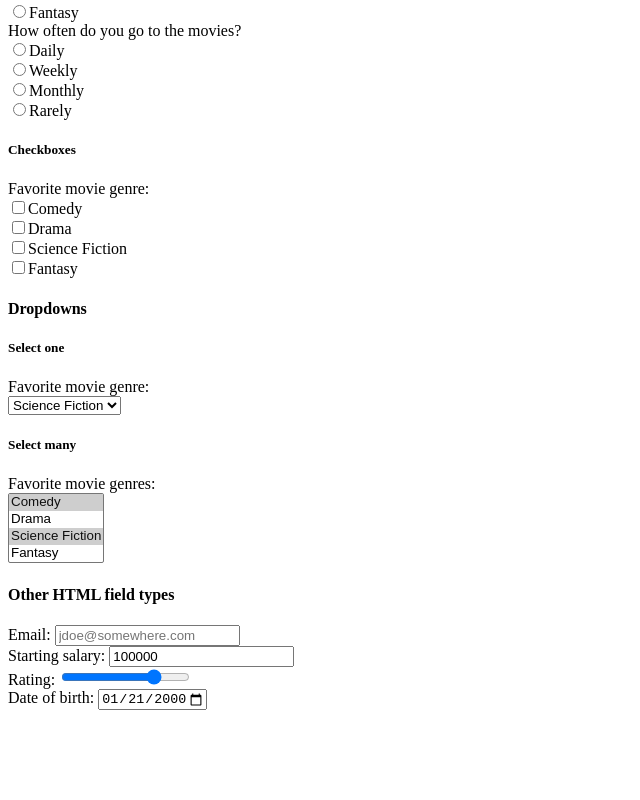
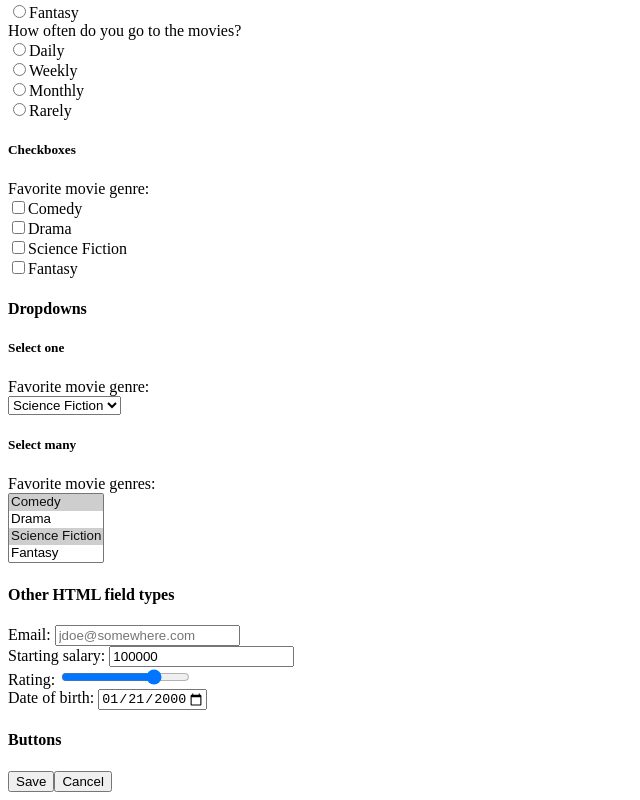
Before and after one commit to melanielochrie/kambaz-next-js-Fall-2026, a Next.js app: page /labs/lab1 in a window 1280 px wide. Shown: the part 4188-4988 px from the top of the page, without its empty margins (0-640 px from the left). Before the commit the page ends 4906 px from the top, so only its background shows below. Built offline with nearby package versions, Linux system fonts and the light colour scheme.

Commit message:
Complete Buttons

```diff
--- /dev/null
+++ b/app/labs/lab1/forms/Buttons.tsx
@@ -0,0 +1,13 @@
+export default function Buttons() {
+  return (
+    <>
+      <h4>Buttons</h4>
+      <button id="wd-html-button-save" type="submit">
+        Save
+      </button>
+      <button id="wd-html-button-cancel" type="button">
+        Cancel
+      </button>
+    </>
+  );
+}
--- a/app/labs/lab1/forms/Forms.tsx
+++ b/app/labs/lab1/forms/Forms.tsx
@@ -1,24 +1,32 @@
+"use client";
+
 import RadioButtons from "./RadioButtons";
 import TextFields from "./TextFields";
 import Textarea from "./Textarea";
 import Checkboxes from "./Checkboxes";
 import Dropdowns from "./Dropdowns";
 import OtherFieldTypes from "./OtherFieldTypes";
+import Buttons from "./Buttons";
 
 export default function Forms() {
     return (
         <div id="wd-forms">
             <h4>Form Elements</h4>
 
-            <form id="wd-text-fields">
+            <form
+                id="wd-text-fields"
+                onSubmit={(event) => {
+                    event.preventDefault();
+                }}
+            >
                 <TextFields />
                 <Textarea />
                 <RadioButtons />
                 <Checkboxes />
                 <Dropdowns />
                 <OtherFieldTypes />
+                <Buttons />
 
-                {/* add the next form components here */}
             </form>
         </div>
     );
```
